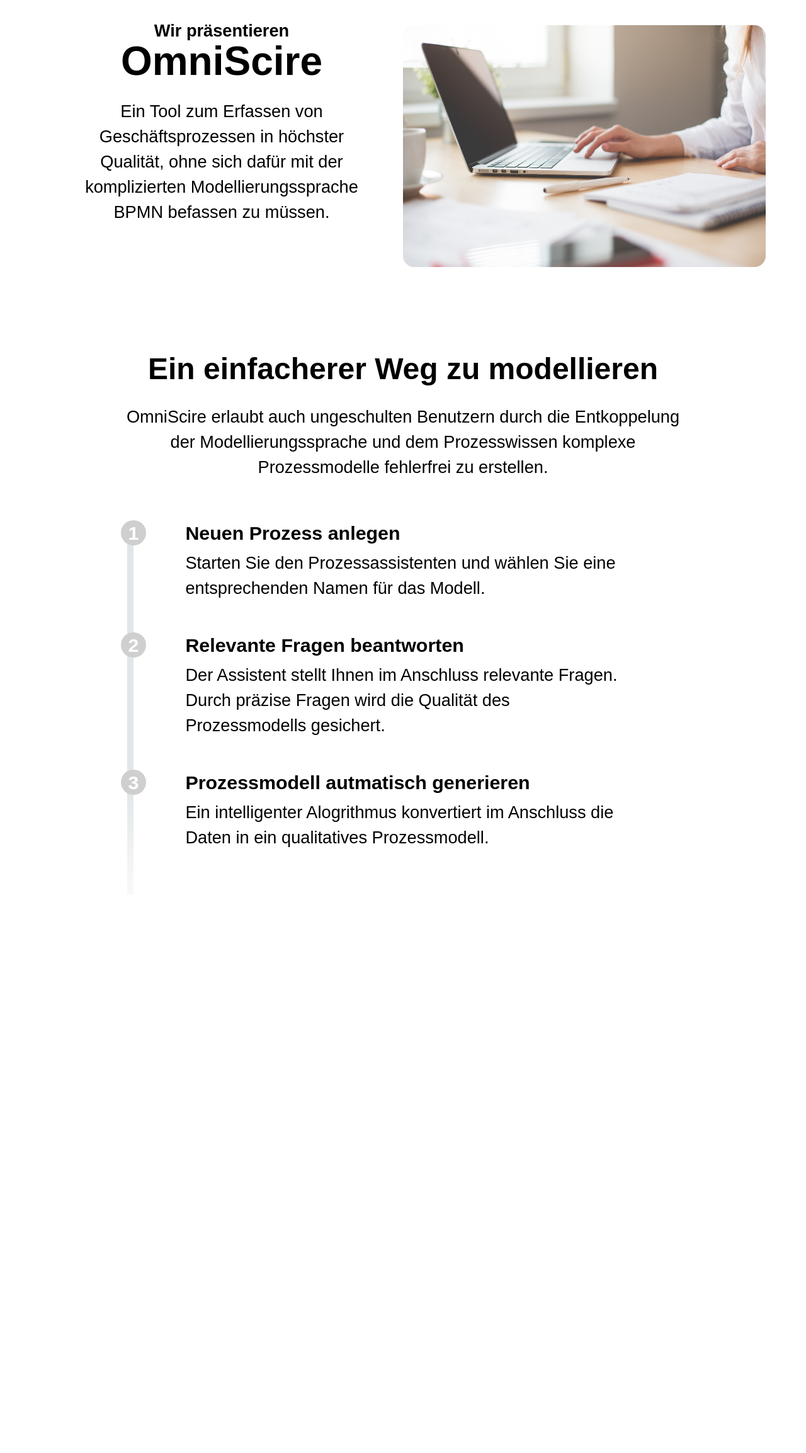
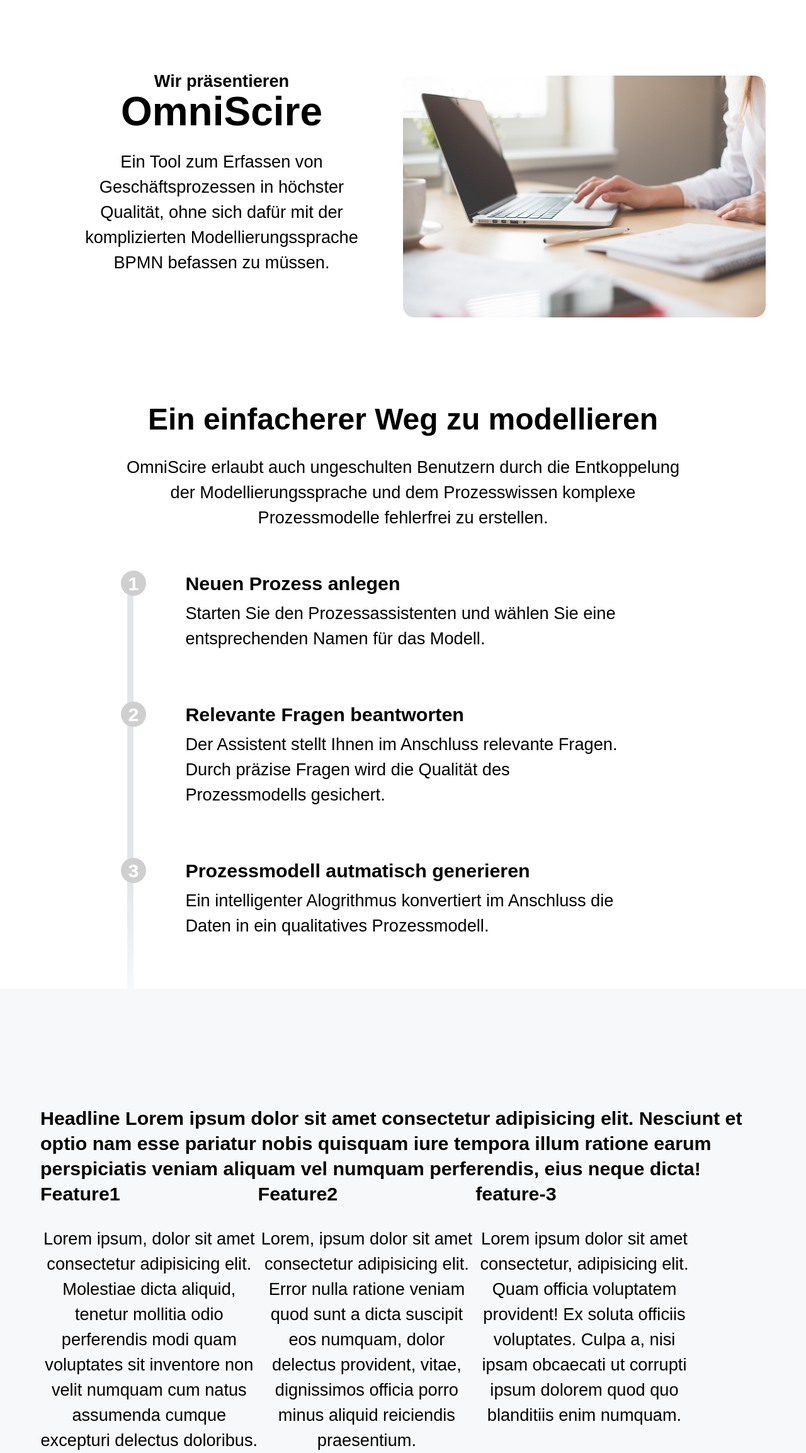
Before and after one commit to michaelzm/bpmnlandingpage, a PHP site: page / in a window 1280 px wide. Shown: the part 40-2347 px from the top of the page at 63% size. Before the commit the page ends 1419 px from the top, so only its background shows below. Run offline with PHP 8.4, Linux system fonts and the light colour scheme.

Commit message:
added feature overview

```diff
--- a/index.html
+++ b/index.html
@@ -31,12 +31,12 @@
         <div class="x-container">
           <div class="x-grid">
             <div class="story-headline">
-              <h5>Wir präsentieren</5>
+              <h5>Wir präsentieren</h5>
               <h2>OmniScire</h2>
               <p>
-                Ein Tool zum Erfassen von Geschäftsprozessen in höchster Qualität, ohne sich
-                dafür mit der komplizierten Modellierungssprache BPMN befassen zu
-                müssen.
+                Ein Tool zum Erfassen von Geschäftsprozessen in höchster
+                Qualität, ohne sich dafür mit der komplizierten
+                Modellierungssprache BPMN befassen zu müssen.
               </p>
             </div>
             <div class="story-illustration">
@@ -50,14 +50,17 @@
         <div class="x-container">
           <div class="steps-headline">
             <h3>Ein einfacherer Weg zu modellieren</h3>
-                <p>OmniScire erlaubt auch ungeschulten Benutzern durch die Entkoppelung der Modellierungssprache und dem Prozesswissen
-                komplexe Prozessmodelle fehlerfrei zu erstellen.</p>
+            <p>
+              OmniScire erlaubt auch ungeschulten Benutzern durch die
+              Entkoppelung der Modellierungssprache und dem Prozesswissen
+              komplexe Prozessmodelle fehlerfrei zu erstellen.
+            </p>
           </div>
           <div class="x-grid">
-                <div class ="steps-grid-left">
+            <div class="steps-grid-left">
               <div class="steps-chain"></div>
             </div>
-                <div class = "steps-grid-right">
+            <div class="steps-grid-right">
               <div class="step-items">
                 <div class="step-item">
                   <div class="step-item-number">
@@ -67,7 +70,8 @@
                     Neuen Prozess anlegen
                   </h4>
                   <p>
-                        Starten Sie den Prozessassistenten und wählen Sie eine entsprechenden Namen für das Modell.
+                    Starten Sie den Prozessassistenten und wählen Sie eine
+                    entsprechenden Namen für das Modell.
                   </p>
                 </div>
                 <div class="step-item">
@@ -79,18 +83,21 @@
                   </h4>
                   <p>
                     Der Assistent stellt Ihnen im Anschluss relevante Fragen.
-                        Durch präzise Fragen wird die Qualität des Prozessmodells gesichert.
+                    Durch präzise Fragen wird die Qualität des Prozessmodells
+                    gesichert.
                   </p>
                 </div>
                 <div class="step-item">
                   <div class="step-item-number">
-                        <h4>3</h4></div>
+                    <h4>3</h4>
+                  </div>
 
                   <h4>
                     Prozessmodell autmatisch generieren
                   </h4>
                   <p>
-                        Ein intelligenter Alogrithmus konvertiert im Anschluss die Daten in ein qualitatives Prozessmodell.
+                    Ein intelligenter Alogrithmus konvertiert im Anschluss die
+                    Daten in ein qualitatives Prozessmodell.
                   </p>
                 </div>
               </div>
@@ -98,6 +105,44 @@
           </div>
         </div>
       </div>
+
+      <div class="features">
+        <div class="x-container">
+          <div class="features-headline"></div>
+          <h4>
+            Headline Lorem ipsum dolor sit amet consectetur adipisicing elit.
+            Nesciunt et optio nam esse pariatur nobis quisquam iure tempora
+            illum ratione earum perspiciatis veniam aliquam vel numquam
+            perferendis, eius neque dicta!
+          </h4>
+          <div class="x-grid">
+            <div class="feature-1">
+              <h4>Feature1</h4>
+              <p>
+                Lorem ipsum, dolor sit amet consectetur adipisicing elit.
+                Molestiae dicta aliquid, tenetur mollitia odio perferendis modi
+                quam voluptates sit inventore non velit numquam cum natus
+                assumenda cumque excepturi delectus doloribus.
+              </p>
+            </div>
+            <div class="feature-2">
+              <h4>Feature2</h4>
+              <p>
+                Lorem, ipsum dolor sit amet consectetur adipisicing elit. Error
+                nulla ratione veniam quod sunt a dicta suscipit eos numquam,
+                dolor delectus provident, vitae, dignissimos officia porro minus
+                aliquid reiciendis praesentium.
+              </p>
+            </div>
+            <div class="feature-3">
+              <h4>feature-3</h4>
+              <p>
+                Lorem ipsum dolor sit amet consectetur, adipisicing elit. Quam
+                officia voluptatem provident! Ex soluta officiis voluptates.
+                Culpa a, nisi ipsam obcaecati ut corrupti ipsum dolorem quod quo
+                blanditiis enim numquam.
+              </p>
+            </div>
           </div>
         </div>
       </div>
--- a/styles/main.css
+++ b/styles/main.css
@@ -70,15 +70,15 @@
   display: grid;
   -ms-grid-columns: 100%;
       grid-template-columns: 100%;
-  -ms-grid-rows: auto 10vh 1fr;
-      grid-template-rows: auto 10vh 1fr;
-      grid-template-areas: "story" "." "steps";
+  -ms-grid-rows: 10vh auto 10vh auto auto;
+      grid-template-rows: 10vh auto 10vh auto auto;
+      grid-template-areas: "." "story" '.' "steps" "features";
   width: 100%;
 }
 
 .page-grid .story {
   background-color: white;
-  -ms-grid-row: 1;
+  -ms-grid-row: 2;
   -ms-grid-column: 1;
   grid-area: story;
   width: 100%;
@@ -164,7 +164,7 @@
 }
 
 .page-grid .steps {
-  -ms-grid-row: 3;
+  -ms-grid-row: 4;
   -ms-grid-column: 1;
   grid-area: steps;
   width: 100%;
@@ -240,7 +240,6 @@
 
 .page-grid .steps .x-container .x-grid .steps-grid-right .step-items .step-item {
   width: 100%;
-  margin-bottom: 50px;
   background-color: white;
 }
 
@@ -253,7 +252,7 @@
   text-align: center;
 }
 
-@media only screen and (min-width: 1200px) {
+@media (min-width: 1200px) {
   .page-grid .steps .x-container .x-grid .steps-grid-right .step-items .step-item .step-item-number {
     height: 40px;
     width: 40px;
@@ -261,7 +260,7 @@
   }
 }
 
-@media only screen and (min-width: 300px) and (max-width: 1200px) {
+@media (min-width: 300px) and (max-width: 1200px) {
   .page-grid .steps .x-container .x-grid .steps-grid-right .step-items .step-item .step-item-number {
     height: 33px;
     width: 33px;
@@ -276,6 +275,57 @@
 .page-grid .steps .x-container .x-grid .steps-grid-right .step-items .step-item p {
   margin-top: 1vh;
   text-align: left;
+  margin-bottom: 10vh;
+}
+
+.page-grid .features {
+  width: 100%;
+  background-color: #f7f8f9;
+  -ms-grid-row: 5;
+  -ms-grid-column: 1;
+  grid-area: features;
+}
+
+.page-grid .features .x-container {
+  padding: 10% 5% 0 5%;
+}
+
+.page-grid .features .x-container .features-headline {
+  margin: 5% 5% 5%;
+  width: 80%;
+  -webkit-box-pack: center;
+      -ms-flex-pack: center;
+          justify-content: center;
+  -ms-grid-column-align: center;
+      justify-self: center;
+}
+
+.page-grid .features .x-container .x-grid {
+  display: -ms-grid;
+  display: grid;
+  -ms-grid-columns: 30% 30% 30%;
+      grid-template-columns: 30% 30% 30%;
+  -ms-grid-rows: 80%;
+      grid-template-rows: 80%;
+      grid-template-areas: 'feature-1 feature-2 feature-3';
+}
+
+.page-grid .features .x-container .x-grid .feature-1 {
+  -ms-grid-row: 1;
+  -ms-grid-column: 1;
+  grid-area: feature-1;
+}
+
+.page-grid .features .x-container .x-grid .feature-2 {
+  -ms-grid-row: 1;
+  -ms-grid-column: 2;
+  grid-area: feature-2;
+}
+
+.page-grid .features .x-container .x-grid .feature-3 {
+  -ms-grid-row: 1;
+  -ms-grid-column: 3;
+  grid-area: feature-3;
 }
 
 p {
--- a/styles/main.scss
+++ b/styles/main.scss
@@ -16,6 +16,7 @@
   display: flex;
   justify-content: space-around;
   width: 30vw;
+
   li {
     list-style: none;
   }
@@ -26,6 +27,7 @@
     text-decoration: none;
   }
 }
+
 /* .burger-menu{
   height: 6vh;
   align-self: flex-end;
@@ -35,6 +37,7 @@
 .burger {
   margin-right: 3vw;
   display: none;
+
   div {
     align-items: center;
     margin: 3px;
@@ -48,17 +51,20 @@
 .page-grid {
   display: grid;
   grid-template-columns: 100%;
-  grid-template-rows: auto 10vh 1fr;
+  grid-template-rows: 10vh auto 10vh auto auto;
   grid-template-areas:
+    "."
     "story"
-    "."
-    "steps";
+    '.'
+    "steps"
+    "features";
   width: 100%;
 
   .story {
     background-color: white;
     grid-area: story;
     width: 100%;
+
     .x-container {
       padding: 0 5%;
 
@@ -68,6 +74,7 @@
           grid-template-rows: 100%;
           grid-template-areas: "story-headline story-illustration";
         }
+
         @media only screen and (min-width: 300px) and (max-width: 1200px) {
           grid-template-columns: 100%;
           grid-template-rows: auto 1fr;
@@ -89,12 +96,14 @@
           justify-self: center;
           width: 80%;
         }
+
         .story-illustration {
           grid-area: story-illustration;
           width: 100%;
           display: flex;
           justify-content: center;
           margin-top: 5vh;
+
           /*
         push item up on hover
          transition: transform 1s;
@@ -108,6 +117,7 @@
             border-radius: 18px;
           }
         }
+
         .story-body {
           flex-basis: 1;
           background-color: red;
@@ -131,6 +141,7 @@
         justify-content: center;
         justify-self: center;
       }
+
       .x-grid {
         margin-top: 8vh;
         grid-template-columns: 20% 80%;
@@ -168,16 +179,18 @@
 
             .step-item {
               width: 100%;
-              margin-bottom: 50px;
+
               background-color: rgb(255, 255, 255);
 
               .step-item-number {
-                @media only screen and (min-width: 1200px) {
+
+                @media (min-width: 1200px) {
                   height: 40px;
                   width: 40px;
                   margin-left: -8vw;
                 }
-                @media only screen and (min-width: 300px) and (max-width: 1200px) {
+
+                @media (min-width: 300px) and (max-width: 1200px) {
                   height: 33px;
                   width: 33px;
                   margin-left: -10vw;
@@ -198,10 +211,49 @@
               p {
                 margin-top: 1vh;
                 text-align: left;
+                margin-bottom: 10vh;
               }
             }
           }
         }
+
+      }
+    }
+  }
+
+  .features {
+    width: 100%;
+    background-color: rgb(247, 248, 249);
+    grid-area: features;
+
+    .x-container {
+      padding: 10% 5% 0 5%;
+
+      .features-headline {
+        margin: 5% 5% 5%;
+        width: 80%;
+        justify-content: center;
+        justify-self: center;
+      }
+
+      .x-grid {
+        display: grid;
+        grid-template-columns: 30% 30% 30%;
+        grid-template-rows: 80%;
+        grid-template-areas: 'feature-1 feature-2 feature-3';
+
+        .feature-1 {
+          grid-area: feature-1;
+        }
+
+        .feature-2 {
+          grid-area: feature-2;
+        }
+
+        .feature-3 {
+          grid-area: feature-3;
+        }
+
       }
     }
   }
@@ -219,13 +271,16 @@
   font-size: 4rem;
   line-height: 3.5rem;
 }
+
 h3 {
   font-size: 3rem;
   line-height: 3rem;
 }
+
 h4 {
   font-size: 1.9rem;
 }
+
 h5 {
   font-size: 1.7rem;
 }
@@ -234,12 +289,14 @@
   @media (max-width: 58em) {
     font-size: 14px;
   }
+
   @media (max-width: 35.5em) {
     font-size: 10px;
   }
 
   font-size: 16px;
-  font-family: MaisonNeue, sans-serif;
+  font-family: MaisonNeue,
+  sans-serif;
 }
 
 * {
@@ -294,6 +351,7 @@
     opacity: 0;
     transform: translateX(50px);
   }
+
   to {
     opacity: 1;
     transform: translateX(0px);
@@ -307,6 +365,7 @@
 .toggle .line2 {
   opacity: 0;
 }
+
 .toggle .line3 {
   transform: rotate(45deg) translate(-5px, -6px);
 }
```
Also changed, not shown: 1 other file. Lines whose indentation alone changed are shown as unchanged.
